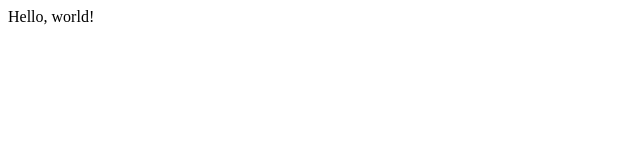
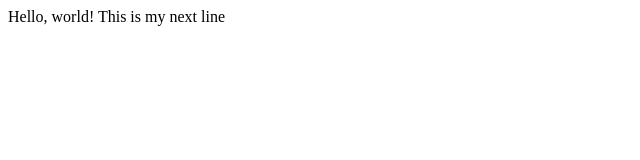
Before and after one commit to NaveenNarayanan-P/lecture1, a plain HTML site: page index.html in a window 1280 px wide. Shown: the whole page, without its empty margins (0-640 px from the left). Drawn offline with Linux system fonts and the light colour scheme.

Commit message:
Added another line

```diff
--- a/index.html
+++ b/index.html
@@ -5,5 +5,6 @@
     </head>
     <body>
         Hello, world!
+        This is my next line
     </body>
 </html>
```
